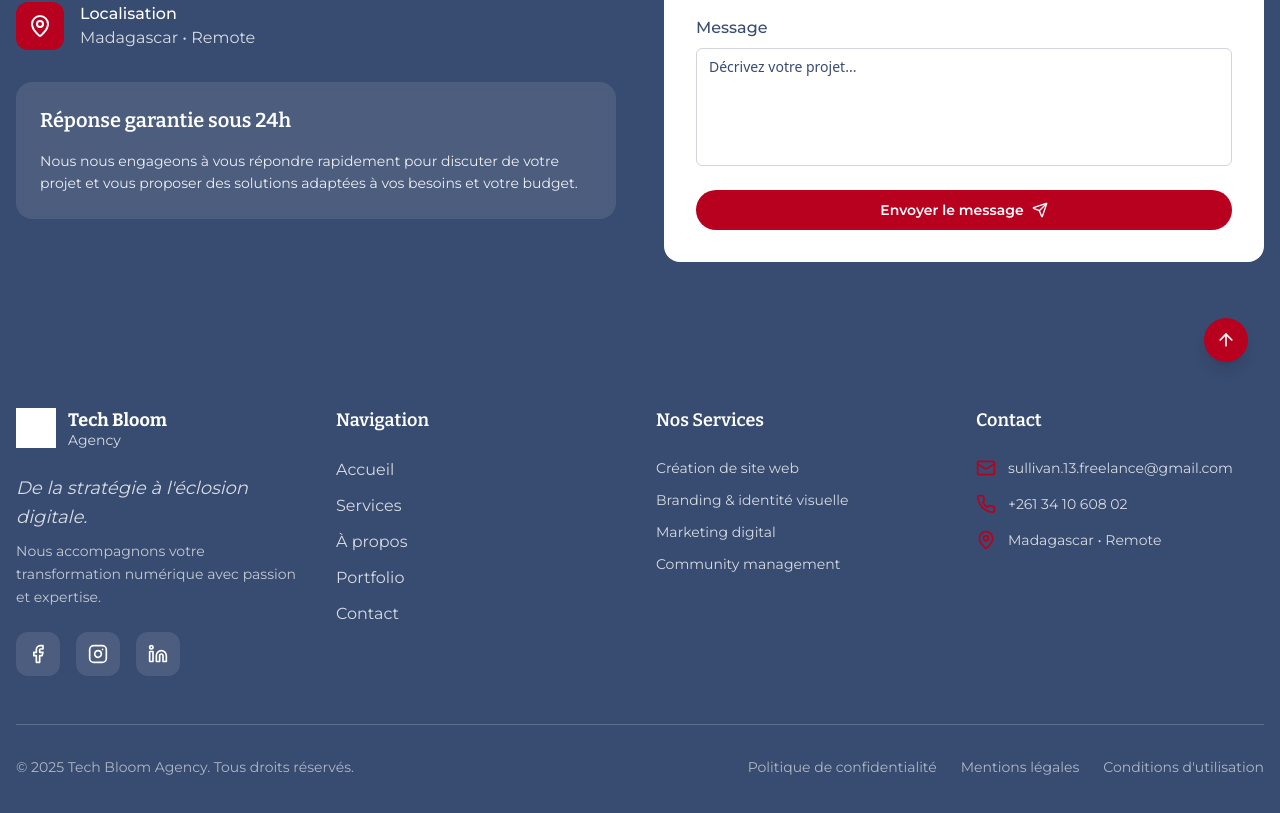
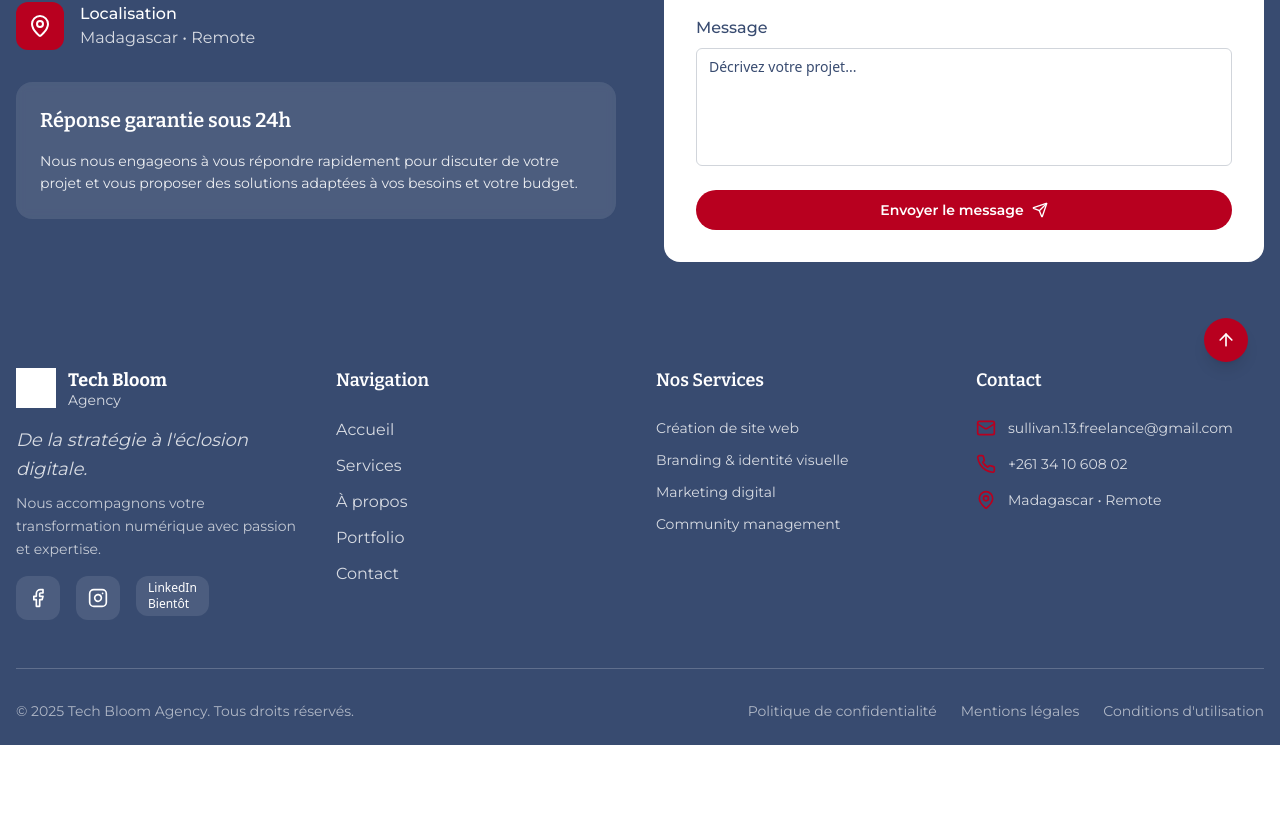
Before and after one commit to Sullivan1301/tech-bloom-agency, a React (Vite) app: page / in a window 1280 px wide. Shown: the part 5302-6115 px from the top of the page. After the commit the page ends 6047 px from the top, so only its background shows below. Built offline with nearby package versions, Linux system fonts and the light colour scheme.

Commit message:
fix: retire la hauteur maximale du footer pour éviter les scrollbars et garantir un footer naturel

```diff
--- a/src/components/Footer.tsx
+++ b/src/components/Footer.tsx
@@ -55,11 +55,11 @@ const Footer = () => {
         <ArrowUp className="w-5 h-5 text-white" />
       </button>
 
-      <div className="container mx-auto px-4 py-16">
+      <div className="container mx-auto px-4 py-6">
         <div className="grid md:grid-cols-2 lg:grid-cols-4 gap-8">
           {/* Brand */}
           <div className="col-span-1">
-            <div className="flex items-center space-x-3 mb-6">
+            <div className="flex items-center space-x-3 mb-4">
               <img
                 src="/lovable-uploads/474b2305-036f-4b7a-b879-3f1a8bd98f47.png"
                 alt="Tech Bloom Agency Logo"
@@ -73,20 +73,32 @@ const Footer = () => {
             <p className="font-montserrat text-white/80 mb-2 leading-relaxed italic text-lg">
               De la stratégie à l'éclosion digitale.
             </p>
-            <p className="font-montserrat text-white/70 mb-6 text-sm leading-relaxed">
+            <p className="font-montserrat text-white/70 mb-4 text-sm leading-relaxed">
               Nous accompagnons votre transformation numérique avec passion et expertise.
             </p>
             <div className="flex space-x-4">
-              {socialLinks.map((social, index) => (
-                <a
-                  key={index}
-                  href={social.href}
-                  aria-label={social.label}
-                  className="bg-white/10 hover:bg-tech-accent p-3 rounded-xl transition-all duration-300 hover:scale-110"
-                >
-                  <social.icon className="w-5 h-5" />
-                </a>
-              ))}
+              <a
+                href="https://web.facebook.com/profile.php?id=61578188340191"
+                aria-label="Facebook"
+                className="bg-white/10 hover:bg-tech-accent p-3 rounded-xl transition-all duration-300 hover:scale-110"
+                target="_blank" rel="noopener noreferrer"
+              >
+                <Facebook className="w-5 h-5" />
+              </a>
+              <a
+                href="https://www.instagram.com/tech.bloom.agency?igsh=MWh5cjdvajFlZmEwcQ=="
+                aria-label="Instagram"
+                className="bg-white/10 hover:bg-tech-accent p-3 rounded-xl transition-all duration-300 hover:scale-110"
+                target="_blank" rel="noopener noreferrer"
+              >
+                <Instagram className="w-5 h-5" />
+              </a>
+              <span
+                className="bg-white/10 p-3 rounded-xl text-xs flex items-center justify-center min-w-[40px] h-[40px]"
+                title="LinkedIn bientôt disponible"
+              >
+                LinkedIn<br />Bientôt
+              </span>
             </div>
           </div>
 
```
